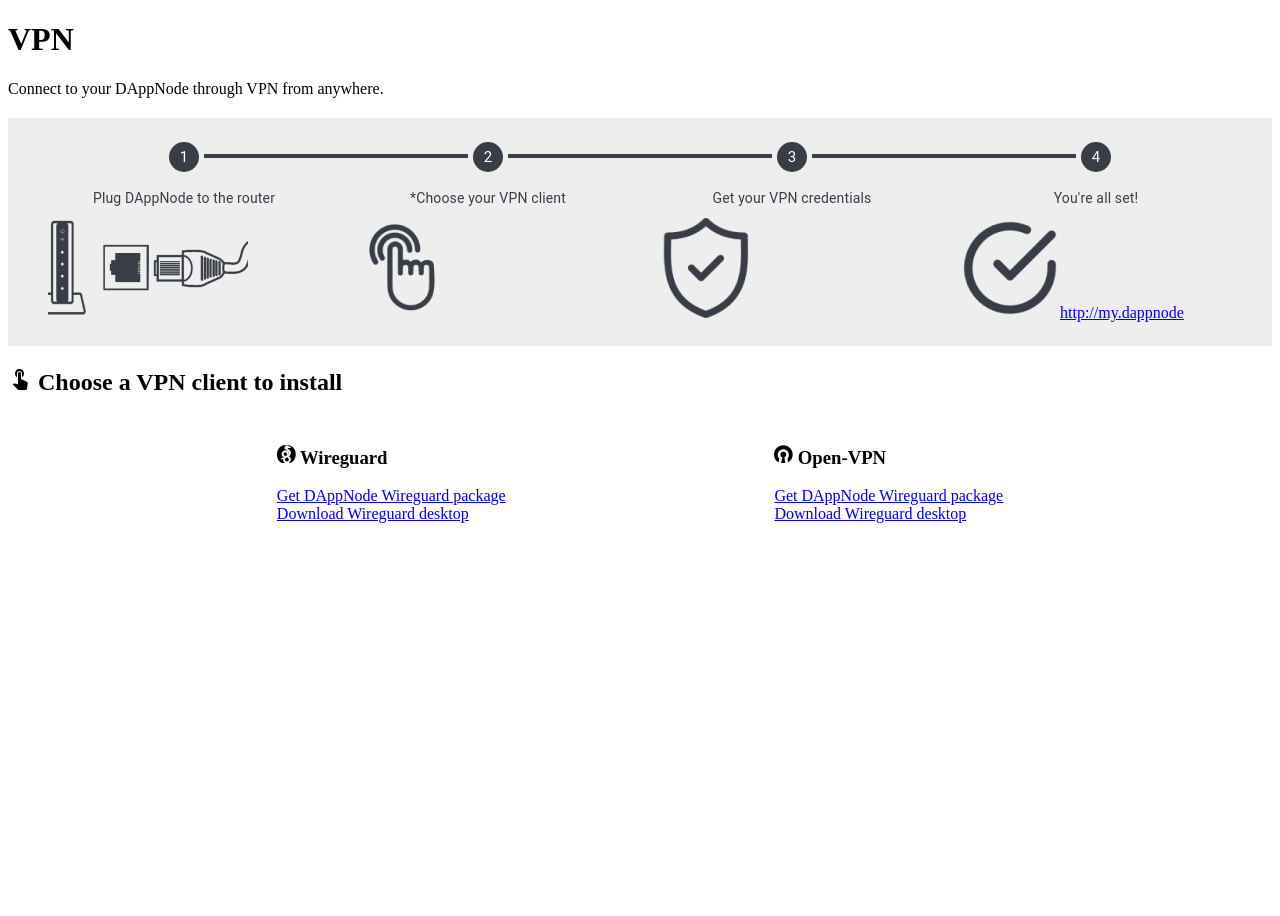
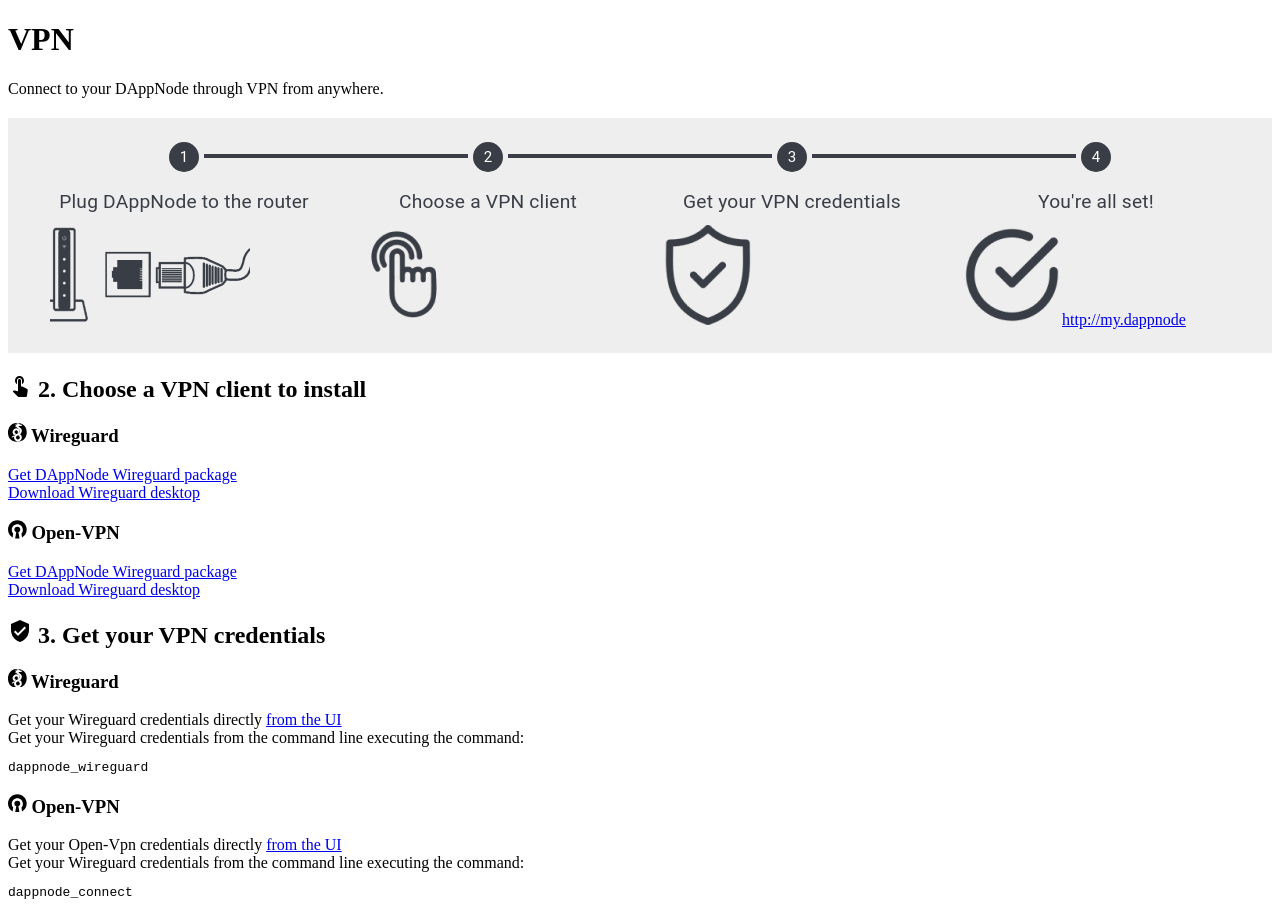
Before and after one commit to w3rkspacelabs/welcome, a Next.js app: page /vpn in a window 1280 px wide. Before the commit the page ends 800 px from the top, so only its background shows below. Built offline with nearby package versions, Linux system fonts and the light colour scheme.

Commit message:
UIX improvements

```diff
--- a/components/Footer.tsx
+++ b/components/Footer.tsx
@@ -2,10 +2,10 @@
 
 export default function Footer() {
   return (
-    <>
+    <div className="footer-links">
       <a href="https://discord.gg/c28an8dA5k">Discord</a>
       <a href="https://discourse.dappnode.io/">Forum</a>
       <a href="https://docs.dappnode.io/">Documentation</a>
-    </>
+    </div>
   );
 }
--- a/components/StepperConnection.tsx
+++ b/components/StepperConnection.tsx
@@ -23,10 +23,10 @@
             <StepLabel>{step.title}</StepLabel>
 
             {step.component ? (
-              <>
+              <div className="step-content">
                 <img src={params.basePath + step.image} />
                 <step.component />
-              </>
+              </div>
             ) : (
               <img src={params.basePath + step.image} />
             )}
--- a/pages/vpn.tsx
+++ b/pages/vpn.tsx
@@ -7,6 +7,7 @@
 import { SiWireguard } from "react-icons/si";
 import { SiOpenvpn } from "react-icons/si";
 import TouchAppIcon from "@material-ui/icons/TouchApp";
+import VerifiedUserIcon from "@material-ui/icons/VerifiedUser";
 // Utils
 import { ActionStep } from "../utils/types";
 
@@ -16,10 +17,9 @@
       <h3>
         <SiOpenvpn /> Open-VPN
       </h3>
-      <div>
+      <div className="vpn-step-content">
         <a href={params.OPENVPN_DAPPNODE_URL}>Get DAppNode Wireguard package</a>
-      </div>
-      <div>
+        <br />
         <a href={params.OPENVPN_DOWNLOAD_URL}>Download Wireguard desktop</a>
       </div>
     </div>
@@ -32,25 +32,81 @@
       <h3>
         <SiWireguard /> Wireguard
       </h3>
-      <div>
+
+      <div className="vpn-step-content">
         <a href={params.WIREGUARD_DAPPNODE_URL}>Get DAppNode Wireguard package</a>
-      </div>
-      <div>
+        <br />
         <a href={params.WIREGUARD_DOWNLOAD_URL}>Download Wireguard desktop</a>
       </div>
     </div>
   );
 }
 
-function VpnClients() {
+function WireguardCredentials() {
+  return (
+    <div>
+      <h3>
+        <SiWireguard /> Wireguard
+      </h3>
+      <div className="vpn-step-content">
+        <p>
+          Get your Wireguard credentials directly{" "}
+          <a href={params.WIREGUARD_DAPPNODE_URL}>from the UI</a>
+          <br />
+          Get your Wireguard credentials from the command line executing the command:{" "}
+          <pre>
+            <code>dappnode_wireguard</code>
+          </pre>
+        </p>
+      </div>
+    </div>
+  );
+}
+
+function OpenVpnCredentials() {
+  return (
+    <div>
+      <h3>
+        <SiOpenvpn /> Open-VPN
+      </h3>
+      <div className="vpn-step-content">
+        <p>
+          Get your Open-Vpn credentials directly{" "}
+          <a href={params.OPENVPN_DAPPNODE_URL}>from the UI</a>
+          <br />
+          Get your Wireguard credentials from the command line executing the command:{" "}
+          <pre>
+            <code>dappnode_connect</code>
+          </pre>
+        </p>
+      </div>
+    </div>
+  );
+}
+
+function ChooseVpnClient() {
   return (
     <>
       <h2>
-        <TouchAppIcon /> Choose a VPN client to install
+        <TouchAppIcon /> 2. Choose a VPN client to install
       </h2>
-      <div style={{ display: "flex", justifyContent: "space-evenly", marginTop: 30 }}>
+      <div className="vpn-step">
         <WireguardClient />
         <OpenVpnClient />
+      </div>
+    </>
+  );
+}
+
+function GetVpnCredentials() {
+  return (
+    <>
+      <h2>
+        <VerifiedUserIcon /> 3. Get your VPN credentials
+      </h2>
+      <div className="vpn-step">
+        <WireguardCredentials />
+        <OpenVpnCredentials />
       </div>
     </>
   );
@@ -59,7 +115,7 @@
 export default function Vpn() {
   const steps: ActionStep[] = [
     {
-      title: "*Choose your VPN client",
+      title: "Choose a VPN client",
       image: "/select.png",
     },
     {
@@ -68,11 +124,20 @@
     },
   ];
   return (
-    <div className="connect-content">
-      <h1>VPN</h1>
-      <p>Connect to your DAppNode through VPN from anywhere.</p>
-      <StepperConnection steps={steps} />
-      <VpnClients />
-    </div>
+    <>
+      <div className="connect-content">
+        <h1>VPN</h1>
+        <p>Connect to your DAppNode through VPN from anywhere.</p>
+        <StepperConnection steps={steps} />
+      </div>
+      <div className="steps-explanation">
+        <div className="step-explanation">
+          <ChooseVpnClient />
+        </div>
+        <div className="step-explanation">
+          <GetVpnCredentials />
+        </div>
+      </div>
+    </>
   );
 }
--- a/pages/wifi.tsx
+++ b/pages/wifi.tsx
@@ -11,7 +11,7 @@
 
 function WifiCredentials() {
   return (
-    <div>
+    <div className="wifi-credentials">
       <p>
         <AccountCircleIcon /> {params.SSID}
       </p>
--- a/styles/globals.css
+++ b/styles/globals.css
@@ -28,8 +28,7 @@
 
 main {
   flex: 1;
-  margin: 20px;
-  display: flex;
+  margin: 30px;
   align-items: center;
   justify-content: center;
 }
@@ -74,7 +73,35 @@
 /*CONTENT*/
 
 .home-intro {
+  margin-top: 40px;
   margin-bottom: 60px;
+}
+
+.connect-content {
+  margin-bottom: 40px;
+}
+
+.step-explanation {
+  margin-top: 50px;
+}
+
+.vpn-step {
+  margin-top: 30px;
+  display: flex;
+  justify-content: space-evenly;
+}
+
+.vpn-step-content {
+  text-align: start;
+}
+
+.step-content {
+  display: flex;
+  justify-content: center;
+  align-items: center;
+}
+.step-content img {
+  margin-right: 20px;
 }
 
 /*FOOTER*/
@@ -87,8 +114,11 @@
 }
 
 /*Links*/
+.footer-links a {
+  padding-left: 30px;
+}
+
 a {
-  margin-left: 30px;
   color: #2fbcb2;
   font-size: 18px;
   font-weight: 800;
--- a/utils/materialUi.ts
+++ b/utils/materialUi.ts
@@ -5,9 +5,8 @@
     MuiStepper: { root: { backgroundColor: "#eee", marginTop: 20, color: "#393e46" } },
     MuiStep: {
       horizontal: {
-        justifyContent: "space-around",
-        paddingLeft: 16,
-        paddingRight: 16,
+        paddingLeft: 18,
+        paddingRight: 18,
       },
     },
     MuiStepConnector: {
@@ -26,6 +25,7 @@
     },
     MuiStepLabel: {
       label: {
+        fontSize: "larger",
         marginBottom: 10,
         color: "#393e46",
       },
```
